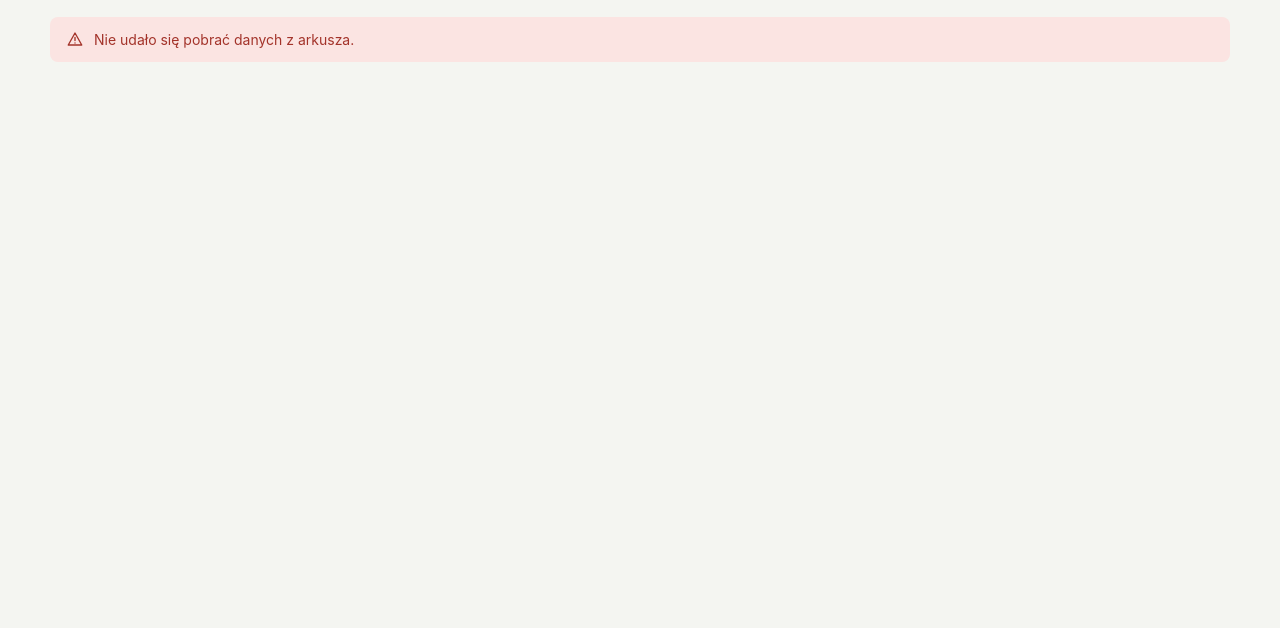
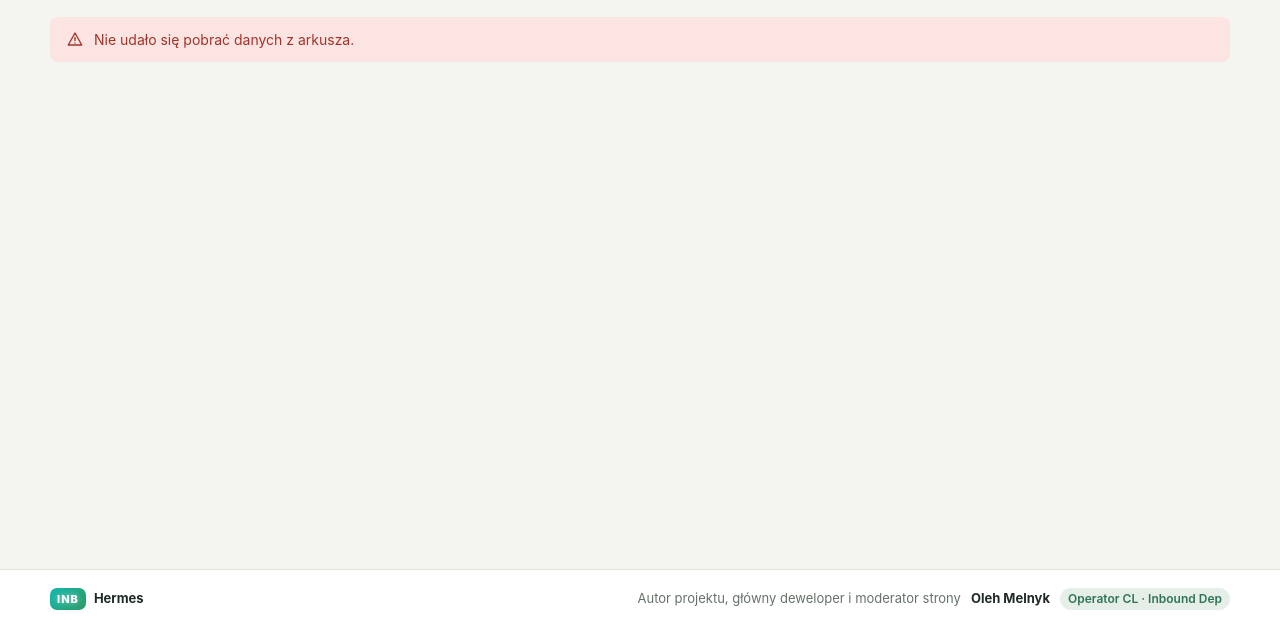
Before and after one commit to OlehMelnykGIT/Hermes, a website built with Vite: page index.html in a window 1280 px wide. Shown: the part 172-800 px from the top of the page. Built offline with nearby package versions, Linux system fonts and the light colour scheme; files whose address does not match are found by name.

Commit message:
Author credit, login rate limit, generic error page

```diff
--- a/package.json
+++ b/package.json
@@ -2,6 +2,8 @@
   "name": "hermes",
   "version": "1.0.0",
   "private": true,
+  "description": "INB Hermes — robocza strona działu Inbound",
+  "author": "Oleh Melnyk (Operator CL, Inbound Dep)",
   "type": "module",
   "scripts": {
     "dev": "vite",
--- a/server/loginPage.js
+++ b/server/loginPage.js
@@ -3,6 +3,7 @@
 
 import pl from "../src/i18n/pl.json" with { type: "json" };
 import uk from "../src/i18n/uk.json" with { type: "json" };
+import { AUTHOR } from "../src/lib/author.js";
 import { html, raw } from "../src/lib/html.js";
 
 const dictionaries = { pl, uk };
@@ -40,6 +41,8 @@ input:focus{outline:2px solid var(--accent);outline-offset:1px}
 button{width:100%;margin-top:16px;font:inherit;font-weight:650;padding:12px;border:0;border-radius:10px;background:var(--accent);color:var(--on-accent);cursor:pointer}
 .error{margin:12px 0 0;padding:10px 12px;border-radius:8px;background:var(--error-bg);color:var(--error);font-weight:600}
 .hint{font-size:13px;margin:22px 0 0}
+.author{margin:18px 0 0;padding-top:14px;border-top:1px solid var(--line);font-size:12px;line-height:1.5}
+.author strong{color:var(--text)}
 `);
 
 // lang: "pl" | "uk"; nextPath: куди повернутися після входу; errorKey: ключ перекладу або null.
@@ -77,6 +80,7 @@ export function renderLoginPage({ lang, nextPath, errorKey }) {
     <button type="submit">${t("login.submit")}</button>
   </form>
   <p class="hint">${t("login.hint")}</p>
+  <p class="author">${t("footer.roles")}:<br><strong>${AUTHOR.name}</strong> · ${AUTHOR.position} · ${AUTHOR.department}</p>
 </main>
 </body>
 </html>`.toString();
--- a/src/i18n/pl.json
+++ b/src/i18n/pl.json
@@ -5,12 +5,14 @@
   "login.password": "Hasło",
   "login.submit": "Zaloguj",
   "login.error": "Nieprawidłowe hasło.",
+  "login.tooMany": "Zbyt wiele nieudanych prób. Spróbuj ponownie za 15 minut.",
   "login.notConfigured": "Serwer nie jest skonfigurowany: brak SITE_PASSWORD lub SESSION_SECRET (min. 32 znaki).",
   "login.hint": "Sesja wygasa po 12 godzinach. Na wspólnym komputerze wyloguj się po pracy.",
 
   "header.sheetTitle": "Otwórz arkusz Replenishment SLA w Google Sheets (nowa karta)",
   "header.logout": "Wyloguj",
   "header.language": "Język",
+  "footer.roles": "Autor projektu, główny deweloper i moderator strony",
   "nav.label": "Menu główne",
   "nav.trucks": "Rozładunek",
   "nav.team": "Zespół",
--- a/src/i18n/uk.json
+++ b/src/i18n/uk.json
@@ -5,12 +5,14 @@
   "login.password": "Пароль",
   "login.submit": "Увійти",
   "login.error": "Неправильний пароль.",
+  "login.tooMany": "Забагато невдалих спроб. Спробуйте ще раз за 15 хвилин.",
   "login.notConfigured": "Сервер не налаштовано: немає SITE_PASSWORD або SESSION_SECRET (мін. 32 символи).",
   "login.hint": "Сесія завершується через 12 годин. На спільному комп'ютері виходьте після роботи.",
 
   "header.sheetTitle": "Відкрити таблицю Replenishment SLA у Google Таблицях (нова вкладка)",
   "header.logout": "Вийти",
   "header.language": "Мова",
+  "footer.roles": "Автор проєкту, головний розробник і модератор сайту",
   "nav.label": "Головне меню",
   "nav.trucks": "Розвантаження",
   "nav.team": "Команда",
--- /dev/null
+++ b/src/lib/author.js
@@ -0,0 +1,3 @@
+// Автор проєкту, головний розробник і модератор сайту.
+// Ім'я й посада — як у компанії, не перекладаються (ролі — у перекладах: footer.roles).
+export const AUTHOR = { name: "Oleh Melnyk", position: "Operator CL", department: "Inbound Dep" };
--- a/src/main.js
+++ b/src/main.js
@@ -8,6 +8,7 @@ import "./styles/index.css";
 import { LANGUAGES, getLang, setLang, t } from "./i18n/index.js";
 import { configReady } from "./lib/config.js";
 import { html } from "./lib/html.js";
+import { AUTHOR } from "./lib/author.js";
 import { icon, skeleton } from "./lib/ui.js";
 import { files } from "./pages/scripts/files.js";
 
@@ -56,6 +57,19 @@ function sheetLink(url) {
   </a>`;
 }
 
+function footer() {
+  return html`<footer class="site-footer">
+    <div class="footer-inner">
+      <span class="footer-brand"><span class="brand-mark">INB</span>Hermes</span>
+      <p class="footer-author">
+        <span class="muted">${t("footer.roles")}</span>
+        <strong>${AUTHOR.name}</strong>
+        <span class="footer-position">${AUTHOR.position} · ${AUTHOR.department}</span>
+      </p>
+    </div>
+  </footer>`;
+}
+
 function header(route) {
   return html`<header class="site-header">
     <div class="header-inner">
@@ -97,7 +111,7 @@ async function renderApp() {
 
   unmount();
   unmount = () => {};
-  app.innerHTML = html`${header(route)}<main id="view" class="container">${skeleton(4)}</main>`;
+  app.innerHTML = html`${header(route)}<main id="view" class="container">${skeleton(4)}</main>${footer()}`;
 
   const mount = await page.load();
   if (id !== renderId) return;
--- a/src/styles/layout.css
+++ b/src/styles/layout.css
@@ -323,3 +323,64 @@
         padding-right: 8px;
     }
 }
+
+/* ---------- Підвал: автор проєкту ---------- */
+
+.site-footer {
+    border-top: 1px solid var(--line);
+    background: var(--surface);
+}
+
+.footer-inner {
+    width: min(var(--page-width), 100% - 32px);
+    margin-inline: auto;
+    display: flex;
+    flex-wrap: wrap;
+    align-items: center;
+    justify-content: space-between;
+    gap: 10px 24px;
+    padding: 18px 0;
+    font-size: 13px;
+}
+
+.footer-brand {
+    display: inline-flex;
+    align-items: center;
+    gap: 8px;
+    font-weight: 750;
+}
+
+.footer-brand .brand-mark {
+    padding: 3px 7px;
+    border-radius: 7px;
+    background: linear-gradient(135deg, var(--neon-from), var(--neon-to));
+    font-size: 11px;
+}
+
+.footer-author {
+    display: flex;
+    flex-wrap: wrap;
+    align-items: baseline;
+    gap: 4px 10px;
+    margin: 0;
+}
+
+.footer-position {
+    padding: 2px 8px;
+    border-radius: 999px;
+    background: var(--accent-soft);
+    color: var(--accent);
+    font-size: 12px;
+    font-weight: 600;
+}
+
+/* Підвал притиснутий донизу навіть на короткій сторінці */
+#app {
+    display: flex;
+    flex-direction: column;
+    min-height: 100vh;
+}
+
+#app > main {
+    flex: 1;
+}
```
Also changed, not shown: middleware.js (+36 -4 lines), tests/auth.test.js (+24 -1 lines), README.md.
